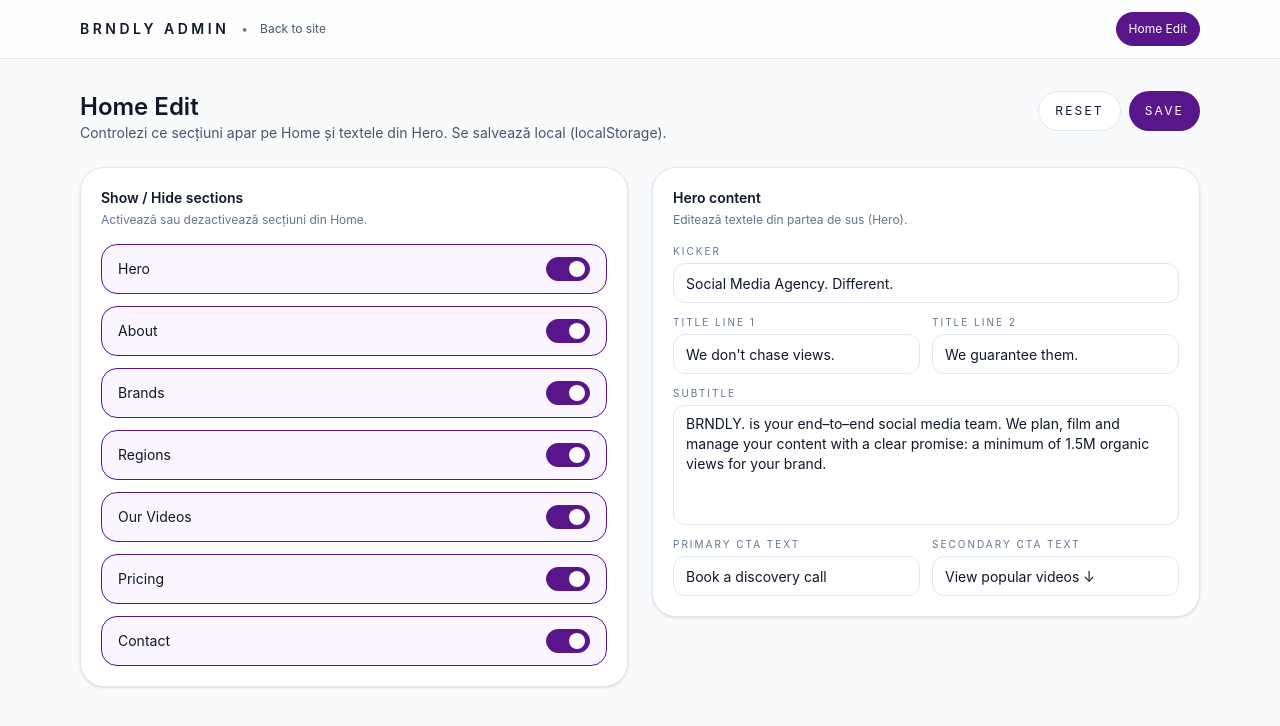
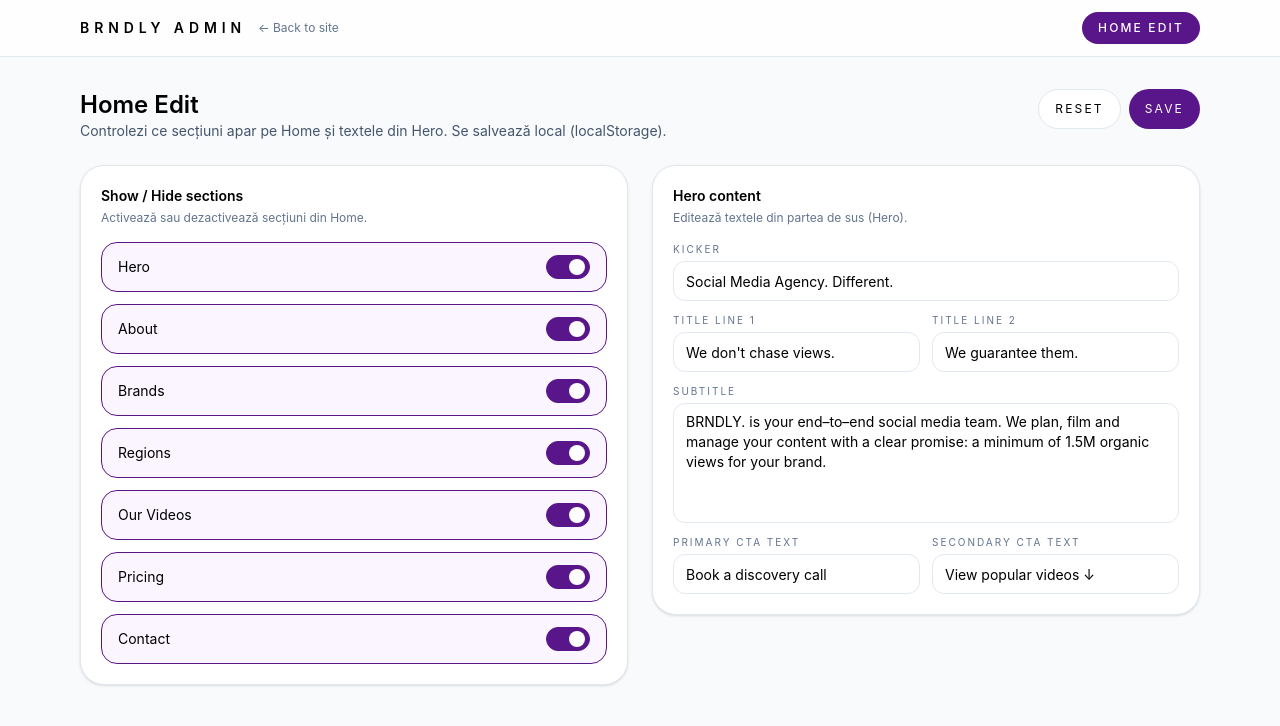
Before and after one commit to PaulMoza77/BRNDLY, a React (Vite) app: page /admin/home in a window 1280 px wide. Shown: the top 726 px of the page. Built offline with nearby package versions, Linux system fonts and the light colour scheme.

Commit message:
Admin redirect rewrite

```diff
--- a/src/App.tsx
+++ b/src/App.tsx
@@ -3,23 +3,24 @@
 
 import Home from "./pages/Home";
 
+// ✅ IMPORTANT: importă din components, NU din pages
 import AdminLayout from "./components/brndly/admin/AdminLayout";
-import AdminHomeEdit from "./components/brndly/admin/AdminHomeEdit";
+import AdminHomeEditPage from "./components/brndly/admin/AdminHomeEdit";
 
 export default function App() {
   return (
     <BrowserRouter>
       <Routes>
-        {/* ✅ PUBLIC */}
+        {/* SITE */}
         <Route path="/" element={<Home />} />
 
-        {/* ✅ ADMIN */}
+        {/* ADMIN */}
         <Route path="/admin" element={<AdminLayout />}>
           <Route index element={<Navigate to="/admin/home" replace />} />
-          <Route path="home" element={<AdminHomeEdit />} />
+          <Route path="home" element={<AdminHomeEditPage />} />
         </Route>
 
-        {/* ✅ fallback -> HOME (NU admin!) */}
+        {/* FALLBACK */}
         <Route path="*" element={<Navigate to="/" replace />} />
       </Routes>
     </BrowserRouter>
--- a/src/components/brndly/admin/AdminHomeEdit.tsx
+++ b/src/components/brndly/admin/AdminHomeEdit.tsx
@@ -1,3 +1,4 @@
+// src/components/brndly/admin/AdminHomeEdit.tsx
 import HomeEdit from "./HomeEdit";
 
 export default function AdminHomeEditPage() {
--- a/src/components/brndly/admin/AdminLayout.tsx
+++ b/src/components/brndly/admin/AdminLayout.tsx
@@ -1,43 +1,44 @@
-import { Link, NavLink, Outlet } from "react-router-dom";
-
-function cn(...classes: Array<string | false | null | undefined>) {
-  return classes.filter(Boolean).join(" ");
-}
+// src/components/brndly/admin/AdminLayout.tsx
+import { Link, Outlet, useLocation } from "react-router-dom";
 
 export default function AdminLayout() {
+  const loc = useLocation();
+  const onHomeEdit = loc.pathname.startsWith("/admin/home");
+
   return (
-    <div className="min-h-screen bg-slate-50 text-slate-900">
-      <header className="sticky top-0 z-20 border-b border-slate-200 bg-white/80 backdrop-blur">
-        <div className="mx-auto max-w-6xl px-4 py-3 flex items-center justify-between">
+    <div className="min-h-screen bg-slate-50">
+      <header className="border-b border-slate-200 bg-white/80 backdrop-blur sticky top-0 z-20">
+        <div className="max-w-6xl mx-auto px-4 py-3 flex items-center justify-between">
           <div className="flex items-center gap-3">
-            <span className="text-sm font-semibold tracking-[0.25em] uppercase">
-              BRNDLY Admin
+            <span className="text-sm font-semibold tracking-[0.35em] uppercase">
+              BRNDLY ADMIN
             </span>
-            <span className="text-xs text-slate-500">•</span>
-            <Link to="/" className="text-xs text-slate-600 hover:text-slate-900">
-              Back to site
+
+            <Link
+              to="/"
+              className="text-xs text-slate-500 hover:text-slate-900"
+            >
+              ← Back to site
             </Link>
           </div>
 
-          <nav className="flex items-center gap-2 text-xs">
-            <NavLink
+          <div className="flex items-center gap-2">
+            <Link
               to="/admin/home"
-              className={({ isActive }) =>
-                cn(
-                  "px-3 py-2 rounded-full border",
-                  isActive
-                    ? "border-purple-900 bg-purple-900 text-white"
-                    : "border-slate-200 bg-white hover:bg-slate-50"
-                )
-              }
+              className={[
+                "px-4 py-2 rounded-full text-xs font-medium uppercase tracking-[0.18em] transition",
+                onHomeEdit
+                  ? "bg-purple-900 text-white"
+                  : "border border-slate-200 hover:bg-slate-900 hover:text-white",
+              ].join(" ")}
             >
               Home Edit
-            </NavLink>
-          </nav>
+            </Link>
+          </div>
         </div>
       </header>
 
-      <main className="mx-auto max-w-6xl px-4 py-8">
+      <main className="max-w-6xl mx-auto px-4 py-8">
         <Outlet />
       </main>
     </div>
--- a/src/components/brndly/sections/Navbar.tsx
+++ b/src/components/brndly/sections/Navbar.tsx
@@ -1,10 +1,11 @@
+// src/components/brndly/sections/Navbar.tsx
 import { Link } from "react-router-dom";
 
 type Props = {
-  adminHref: string;
+  adminHref?: string;
 };
 
-export default function Navbar({ adminHref }: Props) {
+export default function Navbar({ adminHref = "/admin/home" }: Props) {
   return (
     <header className="border-b border-slate-200 sticky top-0 bg-white/80 backdrop-blur z-20">
       <div className="max-w-6xl mx-auto px-4 py-3 flex items-center justify-between">
```
Also changed, not shown: vercel.json.
